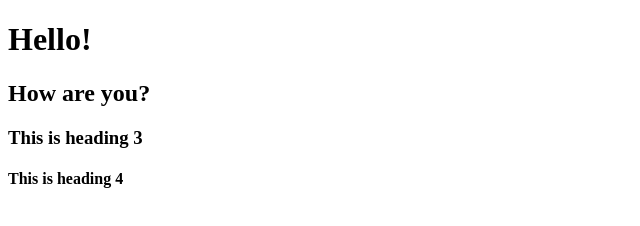
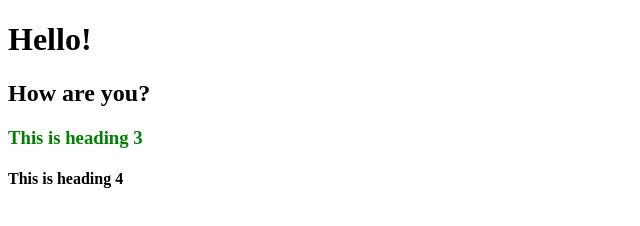
Before and after one commit to Tigran1991/new, a plain HTML site: page index.html in a window 1280 px wide. Shown: the whole page, without its empty margins (0-640 px from the left). Drawn offline with Linux system fonts and the light colour scheme.

Commit message:
add style

```diff
--- a/index.html
+++ b/index.html
@@ -9,7 +9,7 @@
 	<body>
 		<h1>Hello!</h1>
 		<h2>How are you?</h2>
-		<h3>This is heading 3</h3>
+		<h3 style="color: green">This is heading 3</h3>
 		<h4>This is heading 4</h4>
 	</body>
 </html>
```
